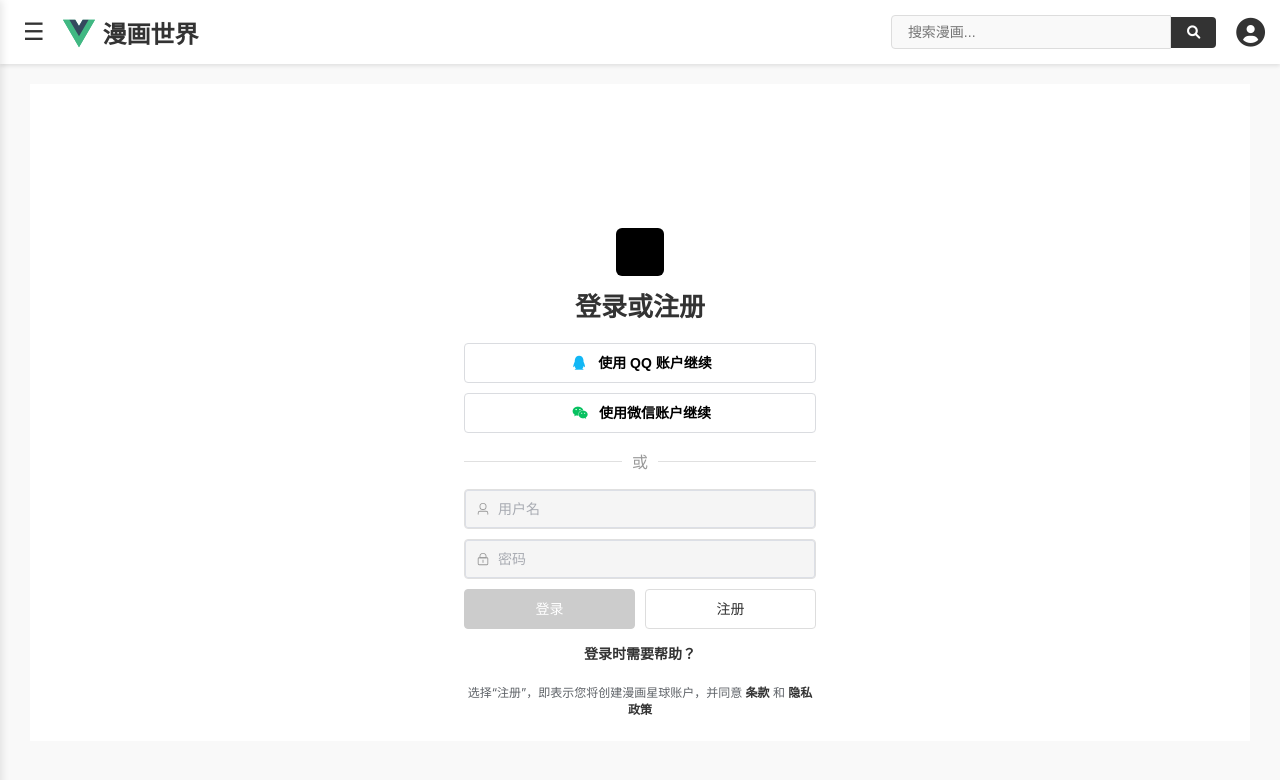
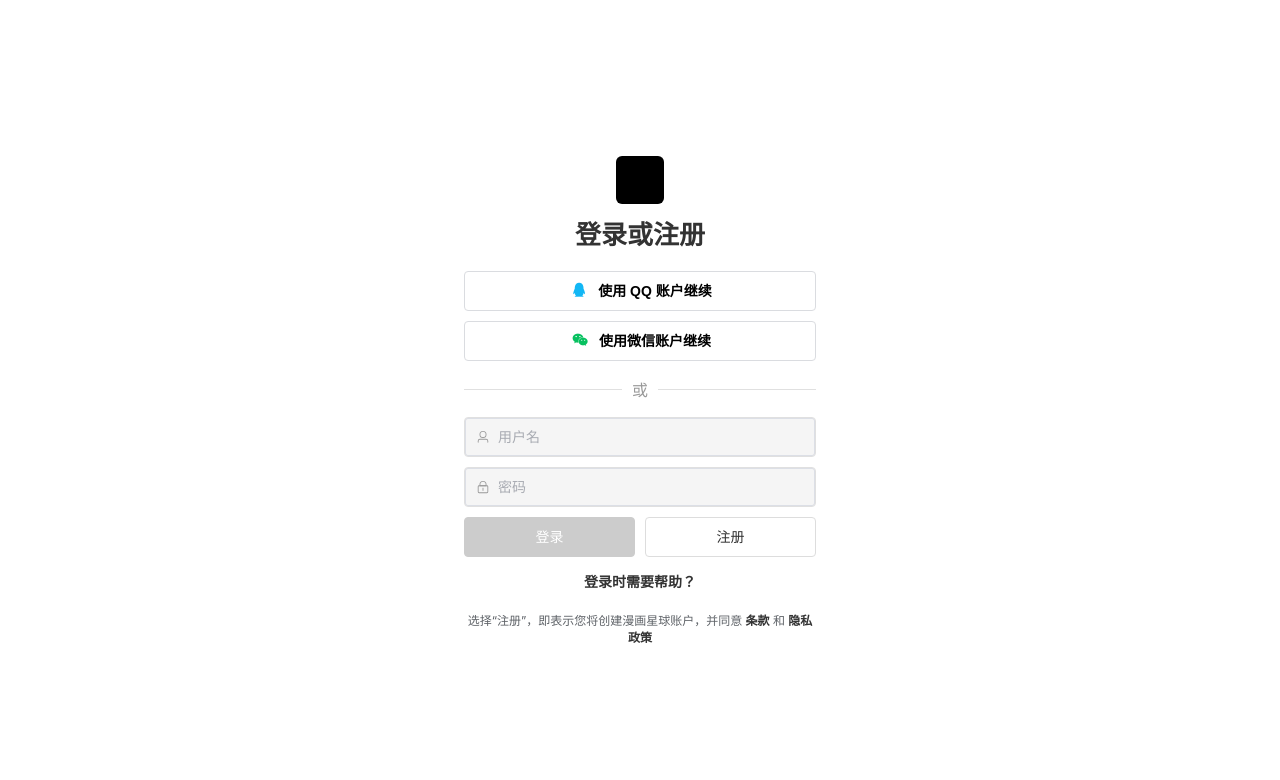
Before and after one commit to hem0u/comic-website, a Vue app in the folder comic-frontend/: page /login in a window 1280 px wide. Shown: the top 780 px of the page. Built offline with nearby package versions, Linux system fonts and the light colour scheme.

Commit message:
修复登录页出现顶部栏和侧边栏的错误

```diff
--- a/comic-frontend/src/App.vue
+++ b/comic-frontend/src/App.vue
@@ -1,5 +1,7 @@
 <template>
   <div id="app">
+    <!-- 根据路由meta信息决定是否显示导航 -->
+    <template v-if="!hideNavigation">
       <!-- 侧边导航栏 -->
       <SidebarNav
           :is-open="isSidebarOpen"
@@ -12,21 +14,38 @@
           :sidebar-open="isSidebarOpen"
       />
 
-    <!-- 主内容区域 -->
+      <!-- 主内容区域 - 普通页面 -->
       <main class="main-outer" :class="{ 'has-sidebar': isSidebarOpen }">
         <div class="main-inner">
           <router-view />
         </div>
       </main>
+    </template>
+
+    <!-- 登录和注册页面使用全屏布局 -->
+    <template v-else>
+      <main class="main-outer auth-page">
+        <div class="main-inner auth-inner">
+          <router-view />
+        </div>
+      </main>
+    </template>
   </div>
 </template>
 
 <script setup>
-import { ref } from 'vue';
+import { ref, computed } from 'vue';
+import { useRoute } from 'vue-router';
 import TopNav from './components/TopNav.vue';
 import SidebarNav from './components/SidebarNav.vue';
 
+const route = useRoute();
 const isSidebarOpen = ref(false);
+
+// 直接从路由meta信息获取是否隐藏导航
+const hideNavigation = computed(() => {
+  return route.meta.hideNav === true;
+});
 </script>
 
 <style>
@@ -57,6 +76,11 @@
   transition: padding-left 0.3s ease-in-out;
 }
 
+/* 登录页面不需要顶部内边距 */
+.main-outer.auth-page {
+  padding-top: 0;
+}
+
 .main-outer.has-sidebar {
   padding-left: 280px;
 }
@@ -73,6 +97,20 @@
 .top-nav-inner {
   position: relative;
   z-index: 90;
+}
+
+/* 登录和注册页面的特殊样式 */
+.auth-page {
+  padding-top: 0 !important;
+  height: 100vh;
+  background-color: #fff;
+}
+
+.auth-inner {
+  max-width: 100% !important;
+  padding: 0 !important;
+  margin: 0 !important;
+  height: 100%;
 }
 
 /* 响应式调整 */
--- a/comic-frontend/src/router/index.js
+++ b/comic-frontend/src/router/index.js
@@ -11,13 +11,13 @@
         path: '/login',
         name: 'Login',
         component: () => import('../views/Login.vue'),
-        meta: { requireAuth: false }  // 不需要登录
+        meta: { requireAuth: false, hideNav: true }  // 不需要登录，隐藏导航
     },
     {
         path: '/register',
         name: 'Register',
         component: () => import('../views/Register.vue'),
-        meta: { requireAuth: false }
+        meta: { requireAuth: false, hideNav: true }  // 隐藏导航
     },
     {
         path: '/comic-list',
--- a/comic-frontend/src/views/Login.vue
+++ b/comic-frontend/src/views/Login.vue
@@ -1,7 +1,5 @@
 <template>
   <div class="login-page">
-    <!-- 左侧背景图容器 -->
-    <div class="side-bg side-bg-left"></div>
     <!-- 中间登录核心内容 -->
     <div class="login-container">
       <!-- 品牌标识 -->
@@ -99,8 +97,6 @@
         </p>
       </div>
     </div>
-    <!-- 右侧背景图容器 -->
-    <div class="side-bg side-bg-right"></div>
   </div>
 </template>
 
@@ -202,42 +198,39 @@
 
 /* 外层容器，继承根元素高度，确保内部元素高度可控 */
 .login-page {
-  height: 100% !important; /* 继承 body 的 100% 高度 */
+  height: 100vh !important;
   display: flex;
   justify-content: center;
-  align-items: flex-start;
-  padding-top: 120px;
+  align-items: center;
   background: #fff;
   min-width: 1200px;
-  overflow: hidden !important; /* 强制隐藏自身滚动条 */
+  overflow: hidden !important;
   margin: 0;
-  padding-left: 0;
-  padding-right: 0;
+  padding: 0;
   box-sizing: border-box;
 }
 
-/* 背景图容器，高度为外层容器高度减去顶部内边距 */
+/* 背景图容器 */
 .side-bg {
   width: 30%;
-  height: calc(100% - 120px) !important; /* 高度适配外层容器 */
+  height: 100% !important;
   background-size: 60% auto;
   background-position: center;
   background-repeat: no-repeat;
-  background-color: transparent;
-  overflow: hidden !important; /* 隐藏自身溢出内容 */
+  background-color: #fff;
+  overflow: hidden !important;
   flex-shrink: 0;
 }
 
-/* 中间登录容器，高度为外层容器高度减去上下预留空间 */
+/* 中间登录容器 */
 .login-container {
-  width: 40%;
+  width: 100%;
   max-width: 400px;
   padding: 24px;
   text-align: center;
   background-color: #fff;
-  max-height: calc(100% - 140px) !important; /* 高度适配外层容器 */
-  overflow: hidden !important; /* 隐藏自身溢出内容 */
-  flex-shrink: 0;
+  max-height: 100%;
+  overflow: hidden !important;
   box-sizing: border-box;
 }
 
```
Lines whose indentation alone changed are shown as unchanged.
